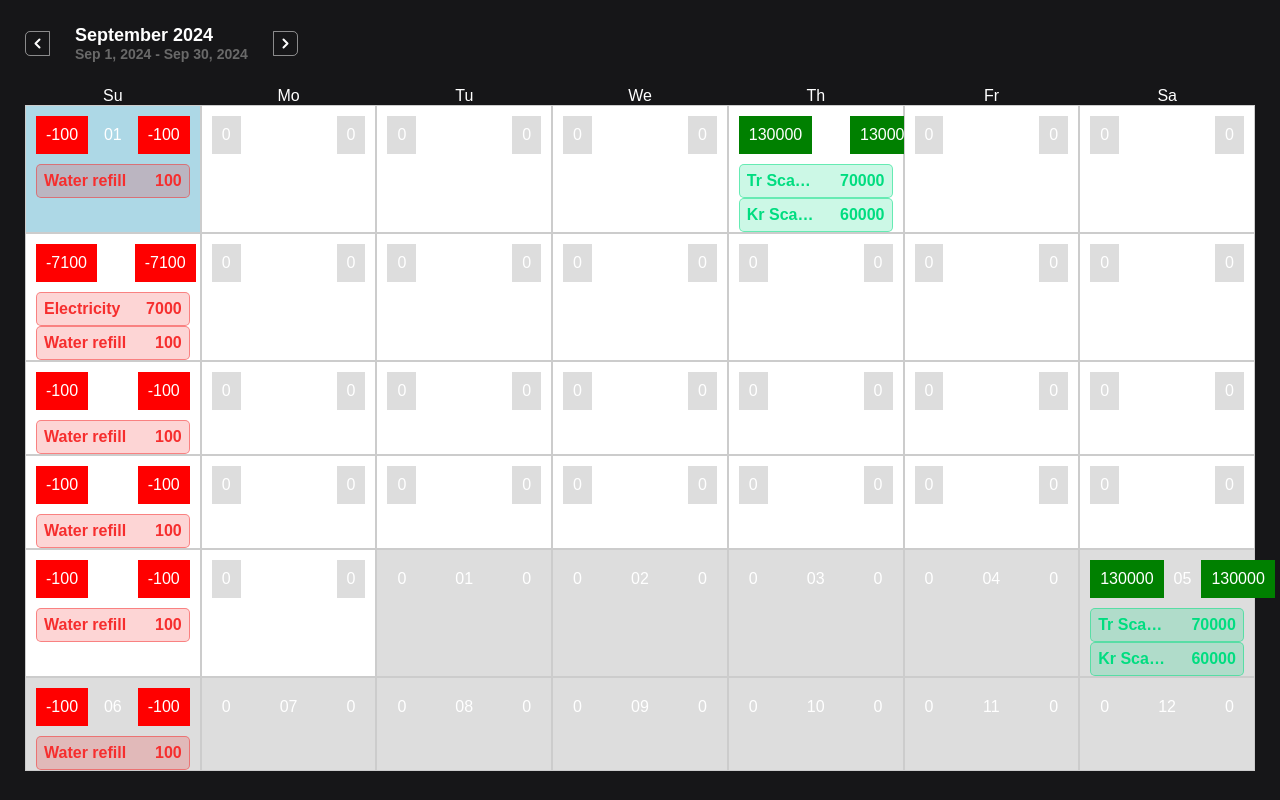
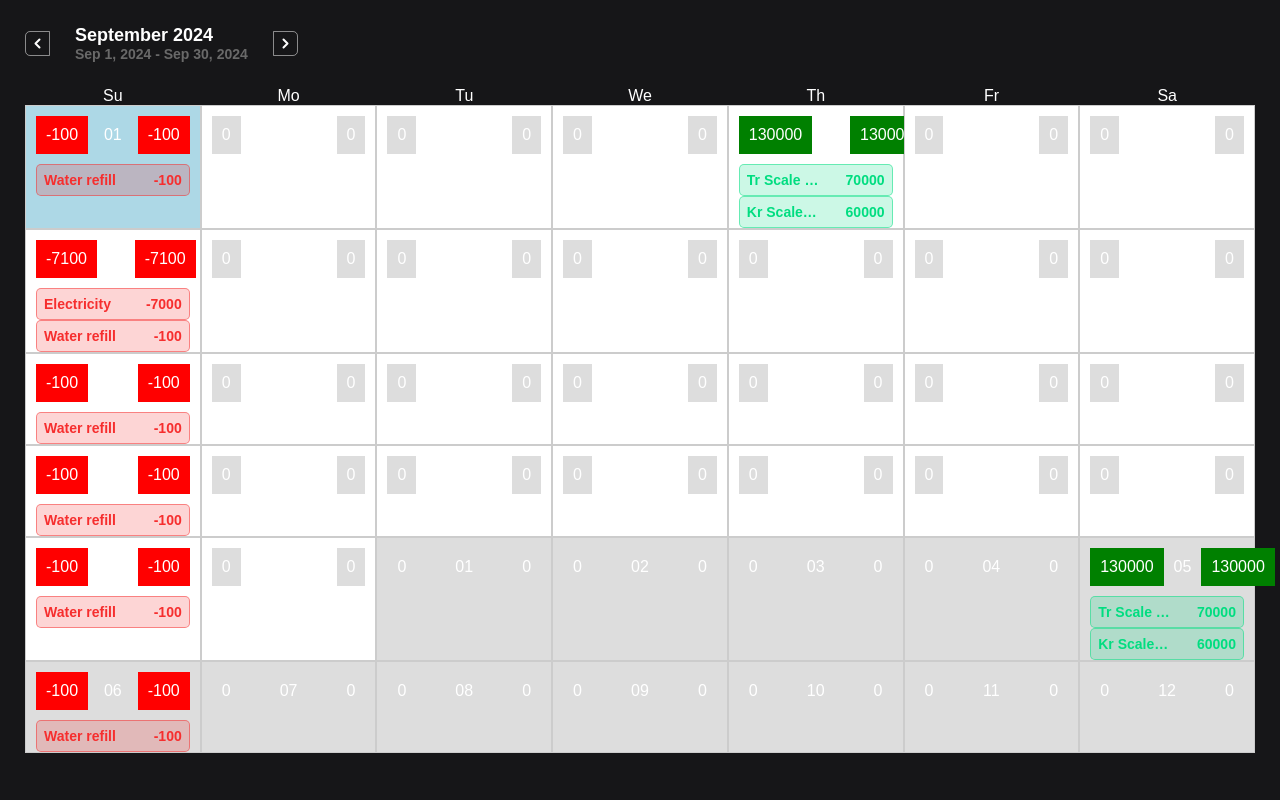
Before and after one commit to kolehiyolo/persn-adulting_101_v2, a React (Create React App) app in the folder client/: page / in a window 1280 px wide. Built offline with nearby package versions, Linux system fonts and the light colour scheme; a web font is replaced by a local one.

Commit message:
TransactionCard negative sign and font size update
TransactionCard negative sign and font size update
1. forgot about the font size, fixed now
2. forgot about adding a negative sign when it's an expense, fixed now

```diff
--- a/client/src/components/containers/TransactionCard.component.scss
+++ b/client/src/components/containers/TransactionCard.component.scss
@@ -16,6 +16,7 @@
 
   p {
     font-weight: bold;
+    font-size: 14px;
     white-space: nowrap;       // Prevents text from wrapping
     overflow: hidden;          // Hides the overflow
     text-overflow: ellipsis;   // Adds "..." at the end
--- a/client/src/components/containers/TransactionCard.component.tsx
+++ b/client/src/components/containers/TransactionCard.component.tsx
@@ -38,6 +38,7 @@ export default function TransactionCard({
         <p
           className='transactionAmount'
         >
+          {transaction.type === 'Expense' ? '-' : '' }
           {transaction.amount}
         </p>
       </div>
```
Also changed, not shown: 1 other file (tests, documents, lock files or other folders).
